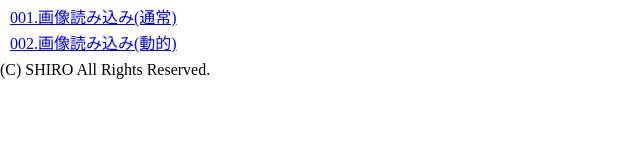
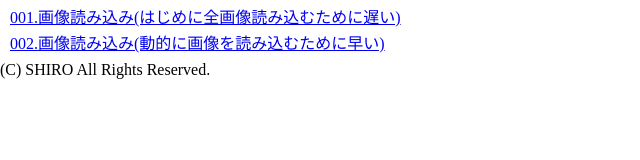
Before and after one commit to ShiroNyaooon/test, a plain HTML site: page index.html in a window 1280 px wide. Shown: the whole page, without its empty margins (0-640 px from the left). Drawn offline with nearby package versions, Linux system fonts and the light colour scheme.

Commit message:
Update index.html

```diff
--- a/index.html
+++ b/index.html
@@ -13,8 +13,8 @@
     </header>
     <main id="main">
         <ul>
-			<li class="margin_10"><a href="sample001.html">001.画像読み込み(通常)</a></li>
-	        <li class="margin_10"><a href="sample002.html">002.画像読み込み(動的)</a></li>
+			<li class="margin_10"><a href="sample001.html">001.画像読み込み(はじめに全画像読み込むために遅い)</a></li>
+	        <li class="margin_10"><a href="sample002.html">002.画像読み込み(動的に画像を読み込むために早い)</a></li>
         <ul>
     </main>
     <footer id="footer">
```
